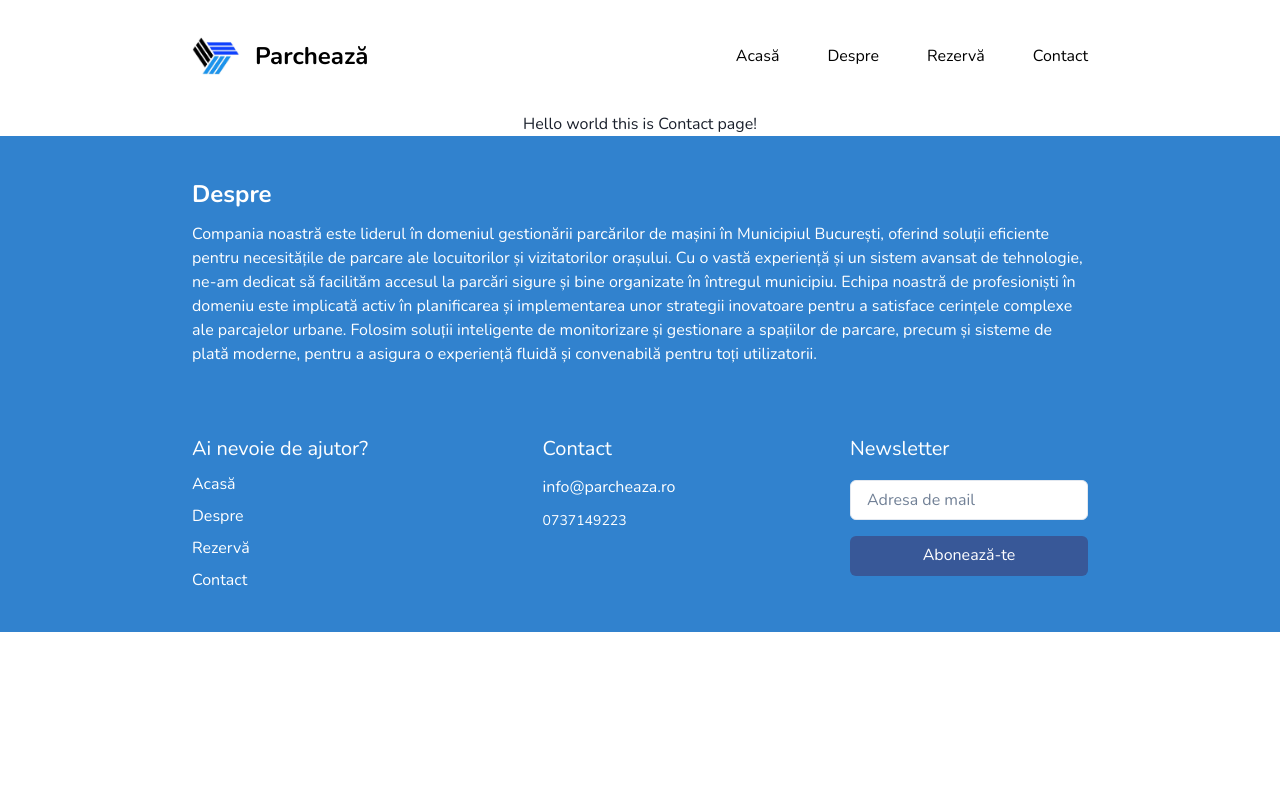
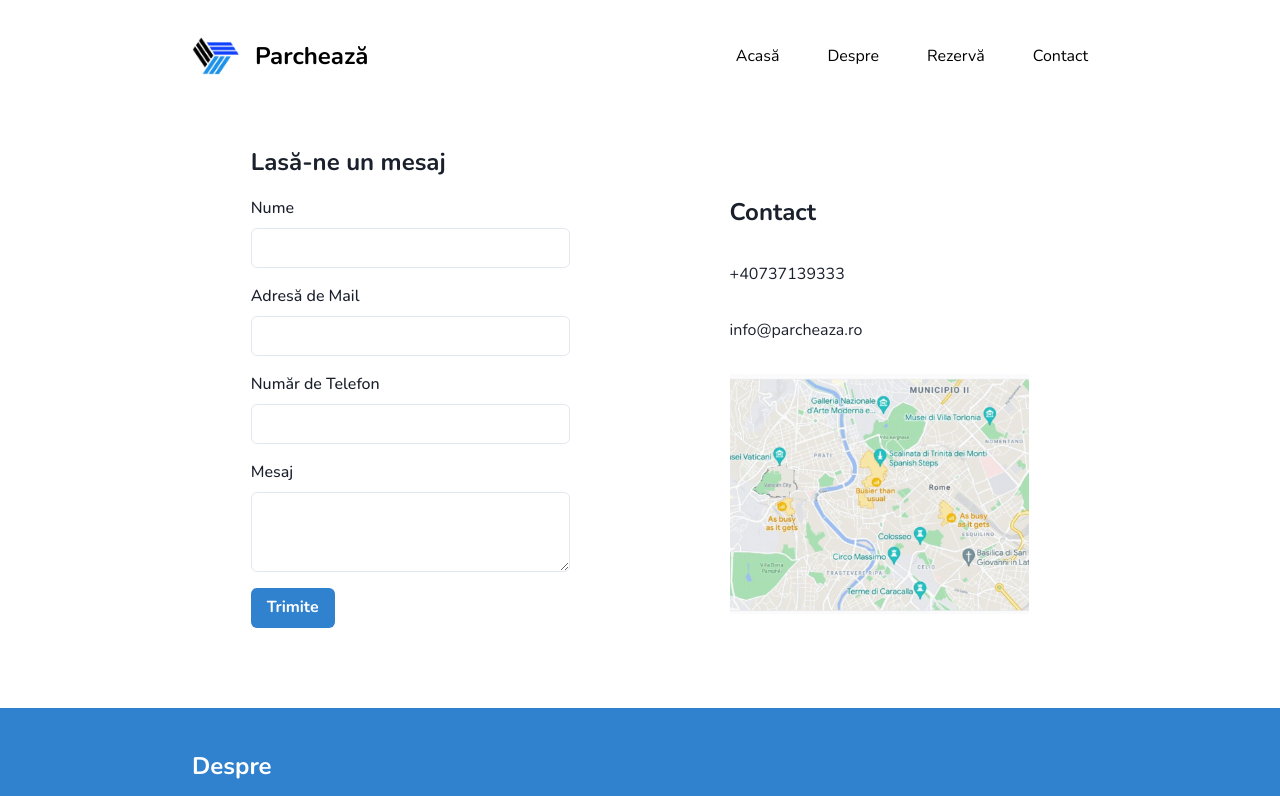
Before and after one commit to andreiec/parking-app, a React (Vite) app: page /contact in a window 1280 px wide. Shown: the top 796 px of the page. Built offline with nearby package versions, Linux system fonts and the light colour scheme.

Commit message:
Added contact page

```diff
--- a/package.json
+++ b/package.json
@@ -12,6 +12,7 @@
     "@chakra-ui/react": "^2.6.1",
     "@emotion/react": "^11.11.0",
     "@emotion/styled": "^11.11.0",
+    "formik": "^2.2.9",
     "framer-motion": "^10.12.12",
     "localforage": "^1.10.0",
     "match-sorter": "^6.3.1",
--- a/src/pages/Contact.jsx
+++ b/src/pages/Contact.jsx
@@ -1,6 +1,92 @@
+import { Box, Button, Center, Flex, FormLabel, Image, Input, Spacer, Text, Textarea, VStack, useToast } from "@chakra-ui/react";
+import { useFormik } from "formik";
+
 function Contact() {
+
+    const email_sent_toast = {
+        title: 'Mail trimis cu succes.',
+        status: 'success',
+        position: 'top',
+        duration: 5000,
+        isClosable: true,
+    }
+
+    const toast = useToast()
+
+    const formik = useFormik({
+        initialValues: {
+            'name': '',
+            'mail': '',
+            'service': '',
+            'message': '',
+        },
+        onSubmit: (values) => {
+            toast(email_sent_toast)
+            //alert(JSON.stringify(values, null, 2))
+        }
+    })
+
+
+
     return (
-        <>Hello world this is Contact page!</>
+        <Box mt='2rem' mb='5rem'>
+            <Text fontSize='2xl' fontWeight='bold'>Lasă-ne un mesaj</Text>
+
+            <Flex flexWrap='wrap'>
+                <Box>
+                    <form onSubmit={formik.handleSubmit}>
+                        <FormLabel htmlFor='name' mt='1rem'>Nume</FormLabel>
+                        <Input
+                            id='name'
+                            name='name'
+                            type='text'
+                            onChange={formik.handleChange}
+                            value={formik.values.name}
+                        />
+
+                        <FormLabel htmlFor='email' mt='1rem'>Adresă de Mail</FormLabel>
+                        <Input
+                            id='email'
+                            name='email'
+                            type='email'
+                            onChange={formik.handleChange}
+                            value={formik.values.mail}
+                        />
+
+                        <FormLabel htmlFor='email' mt='1rem'>Număr de Telefon</FormLabel>
+                        <Input
+                            id='phone'
+                            name='phone'
+                            type='tel'
+                            onChange={formik.handleChange}
+                            value={formik.values.phone}
+                        />
+
+                        <FormLabel htmlFor='email' mt='1rem'>Mesaj</FormLabel>
+                        <Textarea
+                            id='message'
+                            name='message'
+                            type='text'
+                            onChange={formik.handleChange}
+                            value={formik.values.message}
+                        />
+
+                        <Button type='submit' mt='1rem' colorScheme='blue'>Trimite</Button>
+                    </form>
+                </Box>
+
+                <Spacer w='10rem'/>
+
+                <Center>
+                    <VStack rowGap='2rem' alignItems='start'>
+                        <Text fontSize='2xl' fontWeight='bold'>Contact</Text>
+                        <Text>+40737139333</Text>
+                        <Text>info@parcheaza.ro</Text>
+                        <Image src='location.png' maxH='15rem'/>
+                    </VStack>
+                </Center>
+            </Flex>
+        </Box>
     )
 }
 
```
Also changed, not shown: public/location.png (added), 1 other file (tests, documents, lock files or other folders).
